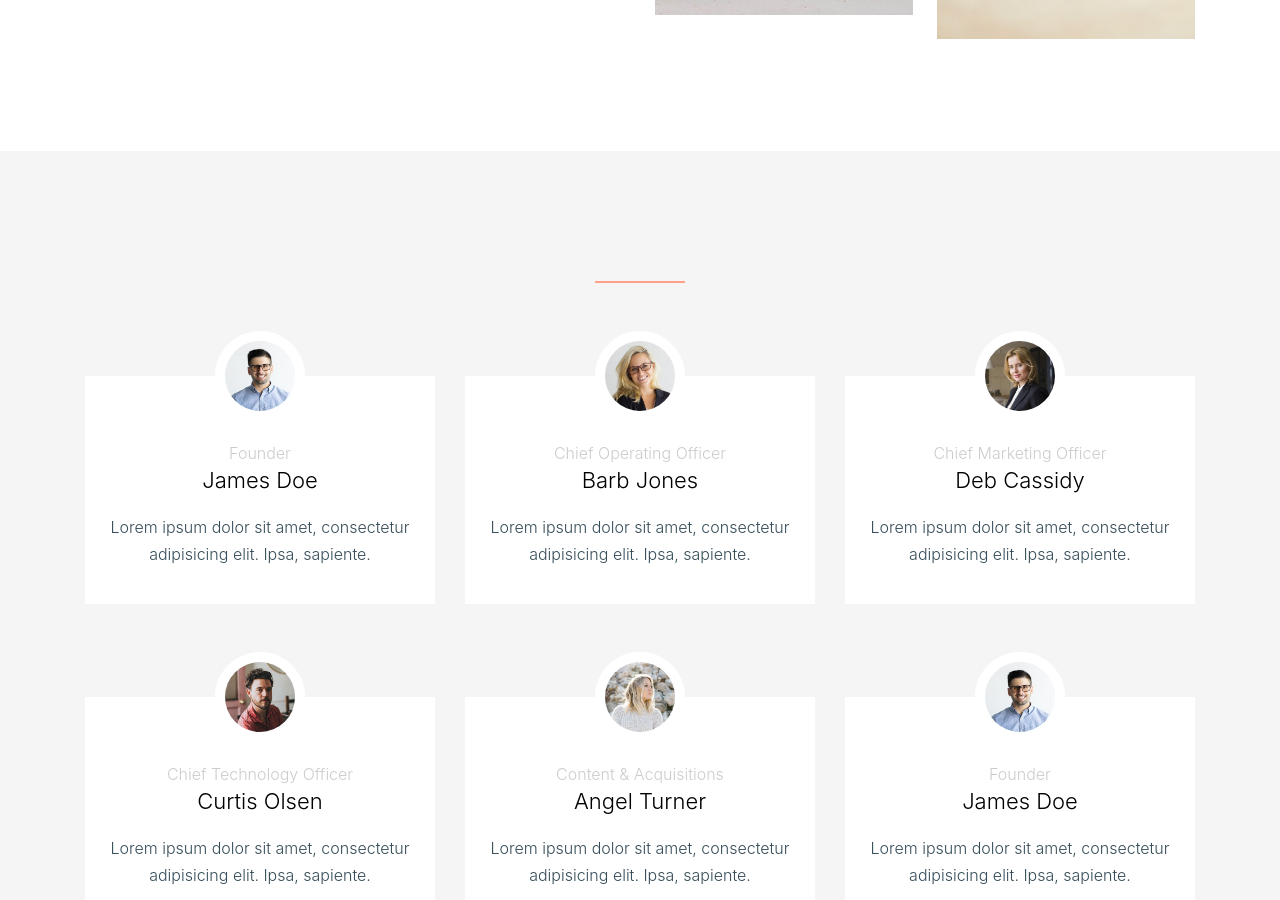
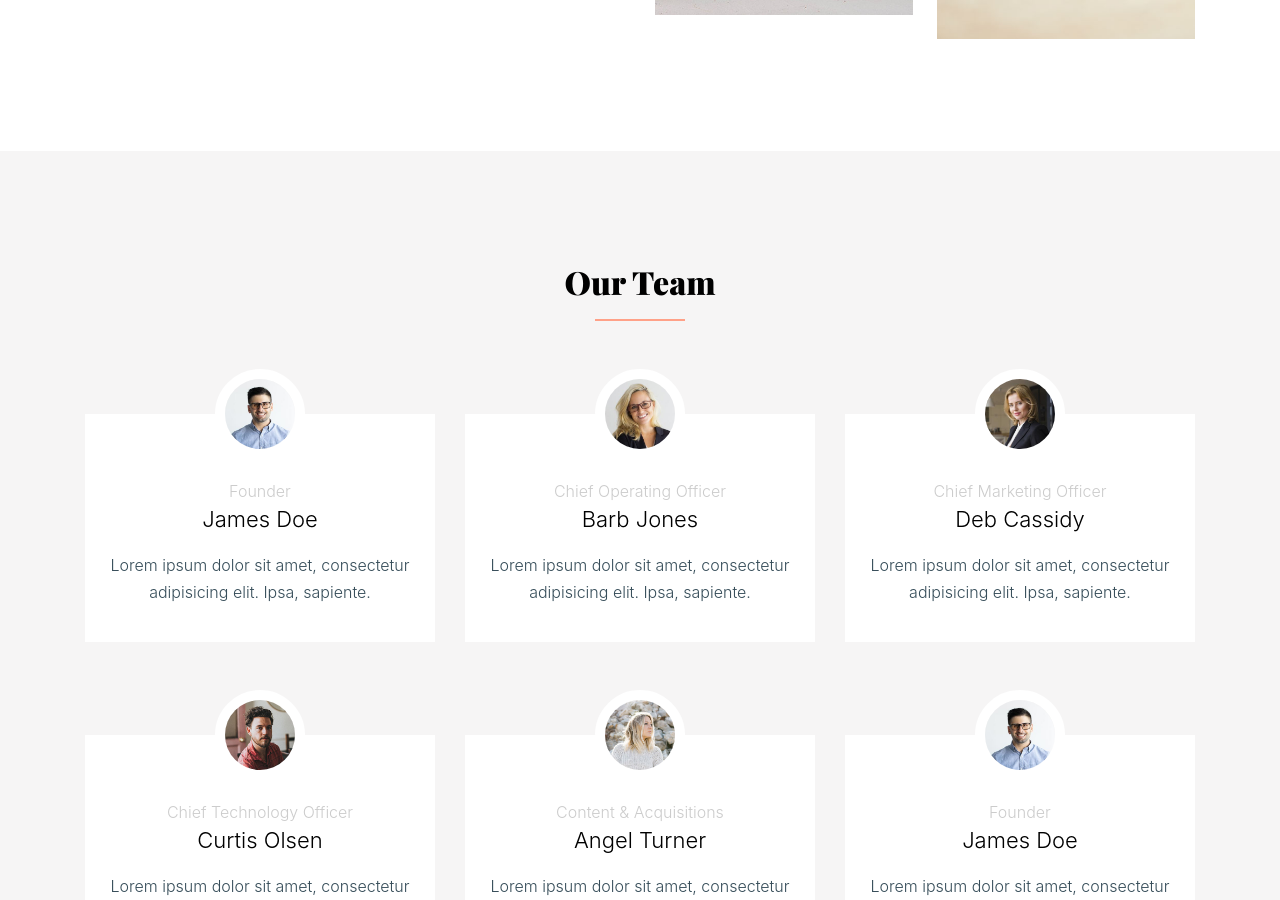
Before and after one commit to MallowWorld/MallowWorld.github.io, a Jekyll site: the page built from about.md, in a window 1280 px wide and 900 px high, scrolled down 1175 px. Built offline with Jekyll 4.4.1, drawn with Linux system fonts in a browser that asks for light colours; some web fonts are replaced.

Commit message:
Fixed typo

```diff
--- a/_layouts/about.html
+++ b/_layouts/about.html
@@ -7,7 +7,7 @@ layout: minimal
   <div class="container">
     <div class="row">
       <div class="col-12">
-        <h2 class="heading-border-bottom font-weight-bold serif text-black mb-5 text-center">{{ site.data.config.about.heading }}</h2>
+        <h2 class="heading-border-bottom font-weight-bold serif text-black mb-5 text-center">{{ site.data.pages.about.heading }}</h2>
       </div>
     </div>
     <div class="row align-items-stretch">
```
